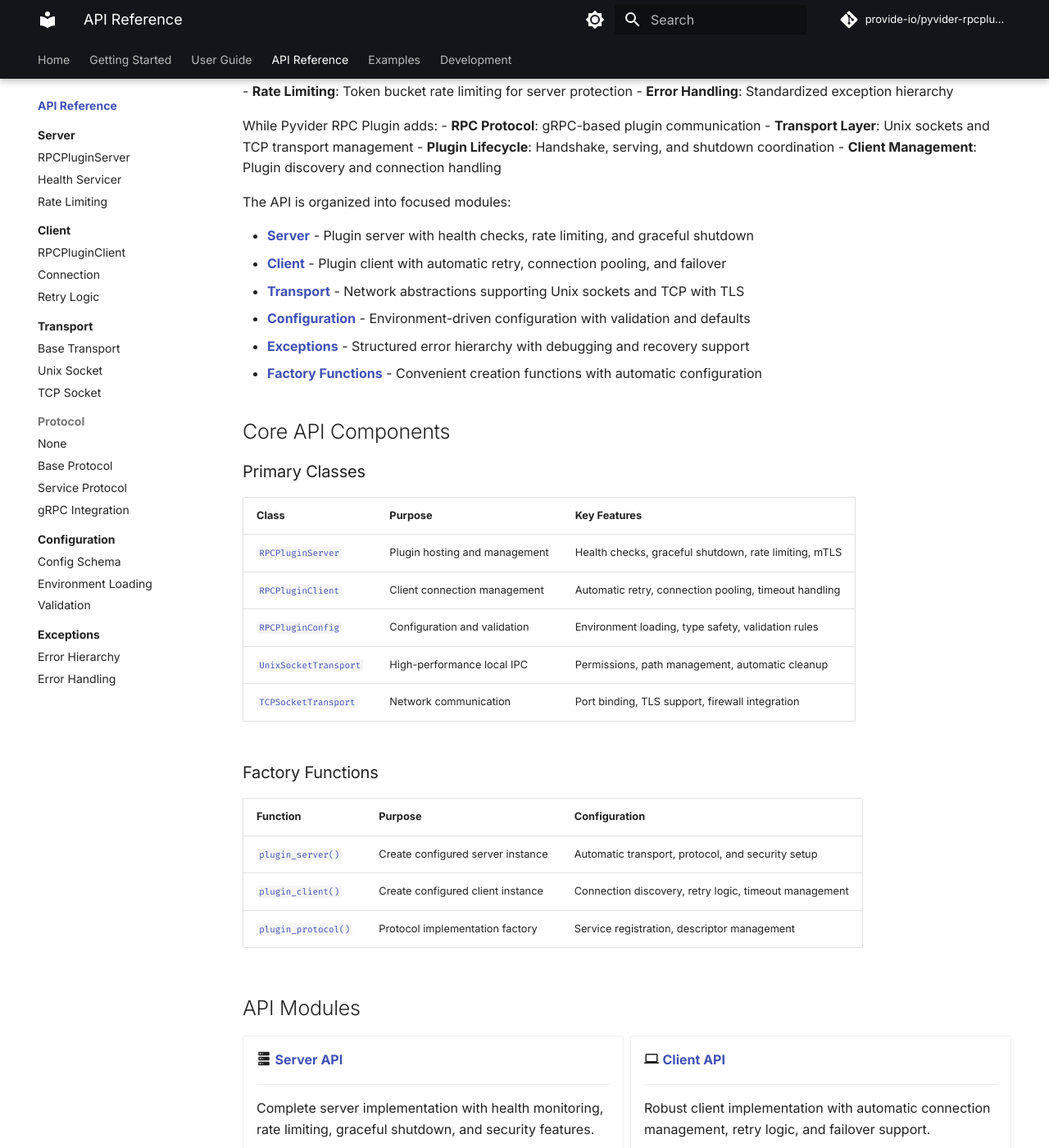
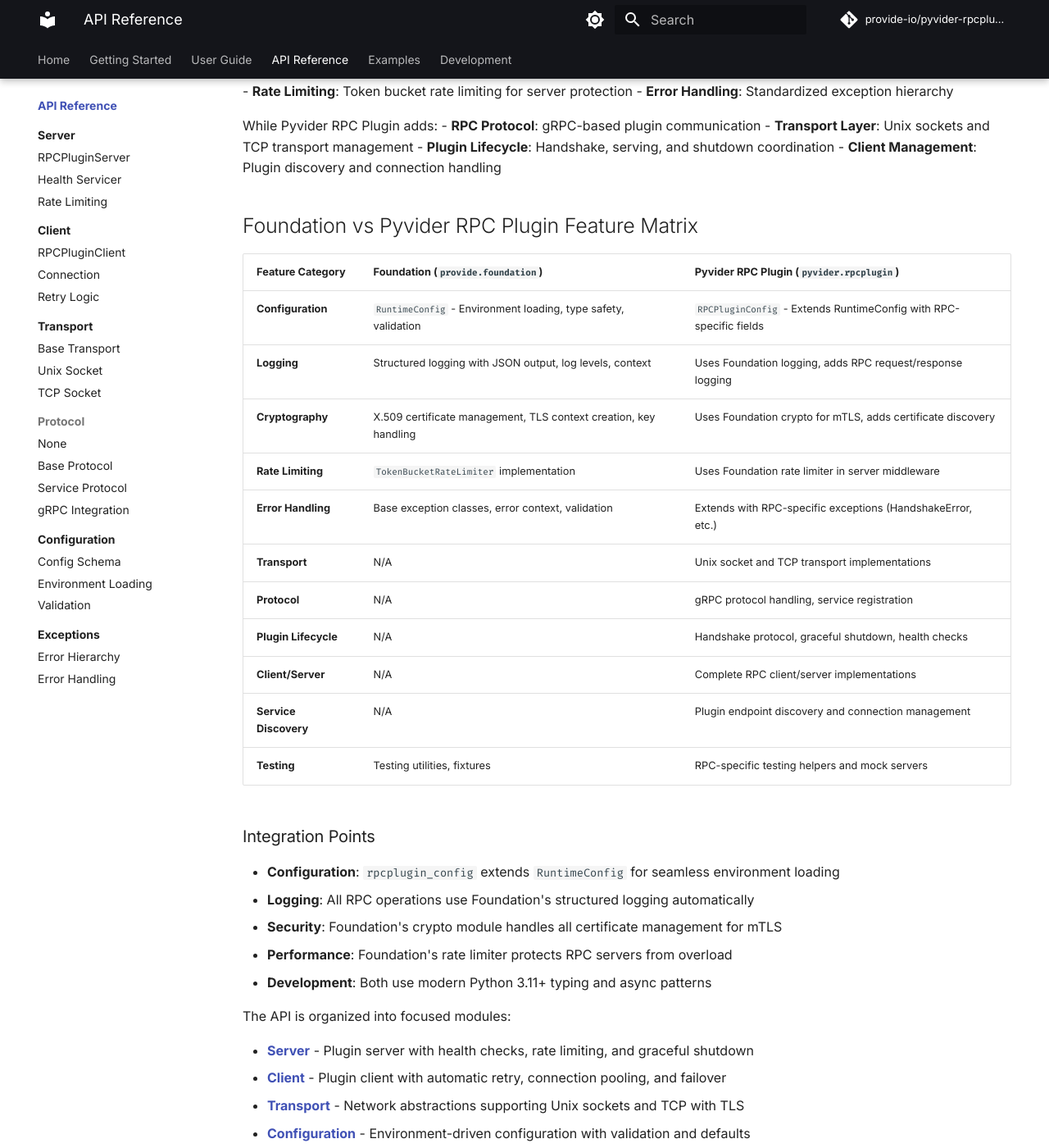
Before and after one commit to provide-io/pyvider-rpcplugin, an MkDocs documentation site: the page built from docs/api/index.md, in a window 1280 px wide and 1400 px high, scrolled down 502 px. Shown: the whole window at 82% size. Built offline with MkDocs 1.6.1 and Material for MkDocs 9.7.7, drawn with Linux system fonts in a browser that asks for light colours; comment, search, counter and statistics services are not loaded; the version menu is left out.

Commit message:
🔼⚙️ [skip ci] auto-commit

```diff
--- a/docs/api/index.md
+++ b/docs/api/index.md
@@ -20,6 +20,30 @@
 - **Transport Layer**: Unix sockets and TCP transport management
 - **Plugin Lifecycle**: Handshake, serving, and shutdown coordination
 - **Client Management**: Plugin discovery and connection handling
+
+## Foundation vs Pyvider RPC Plugin Feature Matrix
+
+| Feature Category | Foundation (`provide.foundation`) | Pyvider RPC Plugin (`pyvider.rpcplugin`) |
+|-----------------|-----------------------------------|------------------------------------------|
+| **Configuration** | `RuntimeConfig` - Environment loading, type safety, validation | `RPCPluginConfig` - Extends RuntimeConfig with RPC-specific fields |
+| **Logging** | Structured logging with JSON output, log levels, context | Uses Foundation logging, adds RPC request/response logging |
+| **Cryptography** | X.509 certificate management, TLS context creation, key handling | Uses Foundation crypto for mTLS, adds certificate discovery |
+| **Rate Limiting** | `TokenBucketRateLimiter` implementation | Uses Foundation rate limiter in server middleware |
+| **Error Handling** | Base exception classes, error context, validation | Extends with RPC-specific exceptions (HandshakeError, etc.) |
+| **Transport** | N/A | Unix socket and TCP transport implementations |
+| **Protocol** | N/A | gRPC protocol handling, service registration |
+| **Plugin Lifecycle** | N/A | Handshake protocol, graceful shutdown, health checks |
+| **Client/Server** | N/A | Complete RPC client/server implementations |
+| **Service Discovery** | N/A | Plugin endpoint discovery and connection management |
+| **Testing** | Testing utilities, fixtures | RPC-specific testing helpers and mock servers |
+
+### Integration Points
+
+- **Configuration**: `rpcplugin_config` extends `RuntimeConfig` for seamless environment loading
+- **Logging**: All RPC operations use Foundation's structured logging automatically
+- **Security**: Foundation's crypto module handles all certificate management for mTLS
+- **Performance**: Foundation's rate limiter protects RPC servers from overload
+- **Development**: Both use modern Python 3.11+ typing and async patterns
 
 The API is organized into focused modules:
 
```
